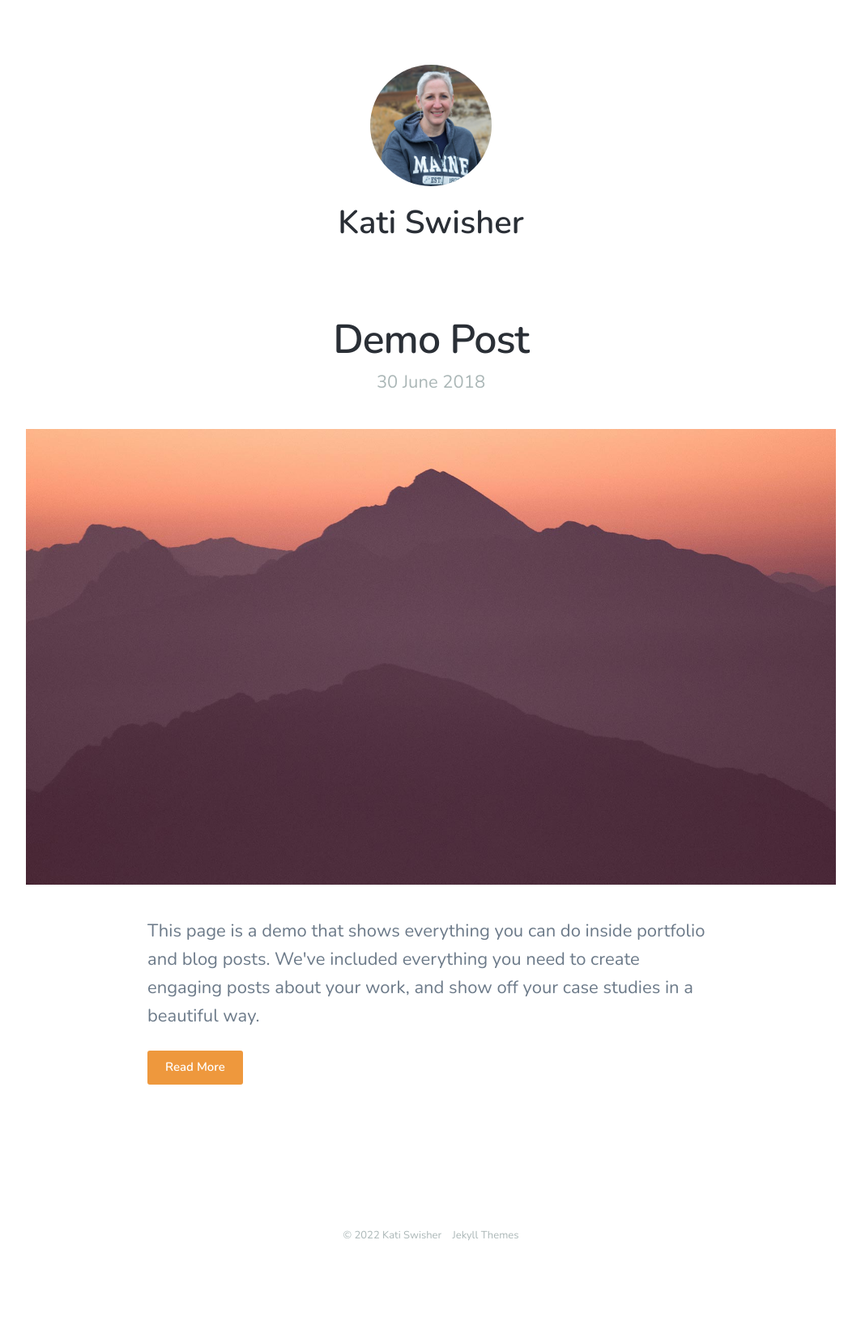
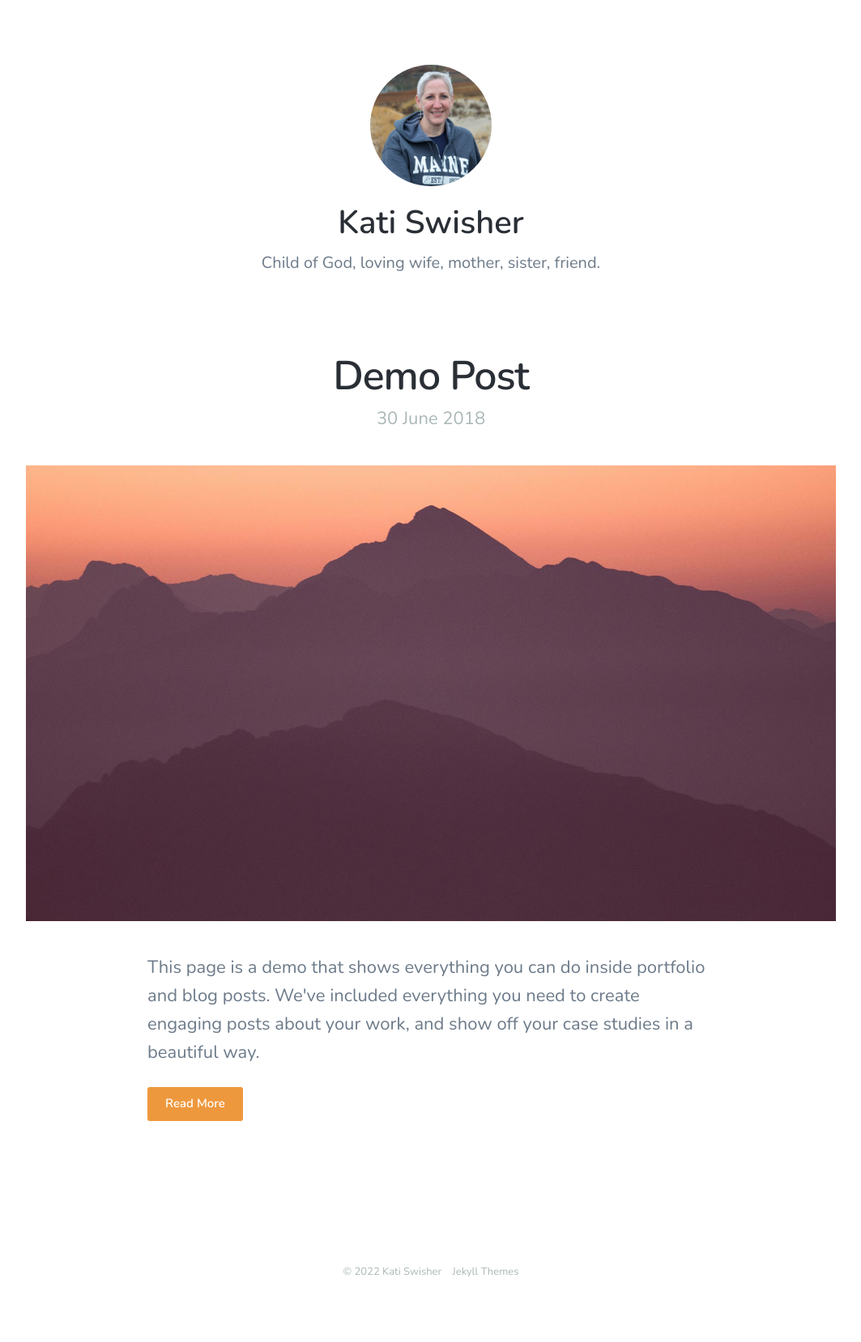
Before and after one commit to loved-and-lost/test, a Jekyll site: the page built from index.html, in a window 1280 px wide. Shown: the whole page at 81% size, without its empty margins (108-1171 px from the left). Built offline with Jekyll 4.4.1, drawn with Linux system fonts in a browser that asks for light colours; nearby versions of some CDN libraries; the list of posts is cut into pages by our own code; before the commit the page ends 1613 px from its top, so only the background shows below that.

Commit message:
Update settings.yml

```diff
--- a/_data/settings.yml
+++ b/_data/settings.yml
@@ -1,6 +1,6 @@
 basic_settings:
   site_title: Kati Swisher
-  site_tagline:
+  site_tagline: Child of God, loving wife, mother, sister, friend.
   favicon_image: /images/favicon.ico
 
 header_settings:
```
